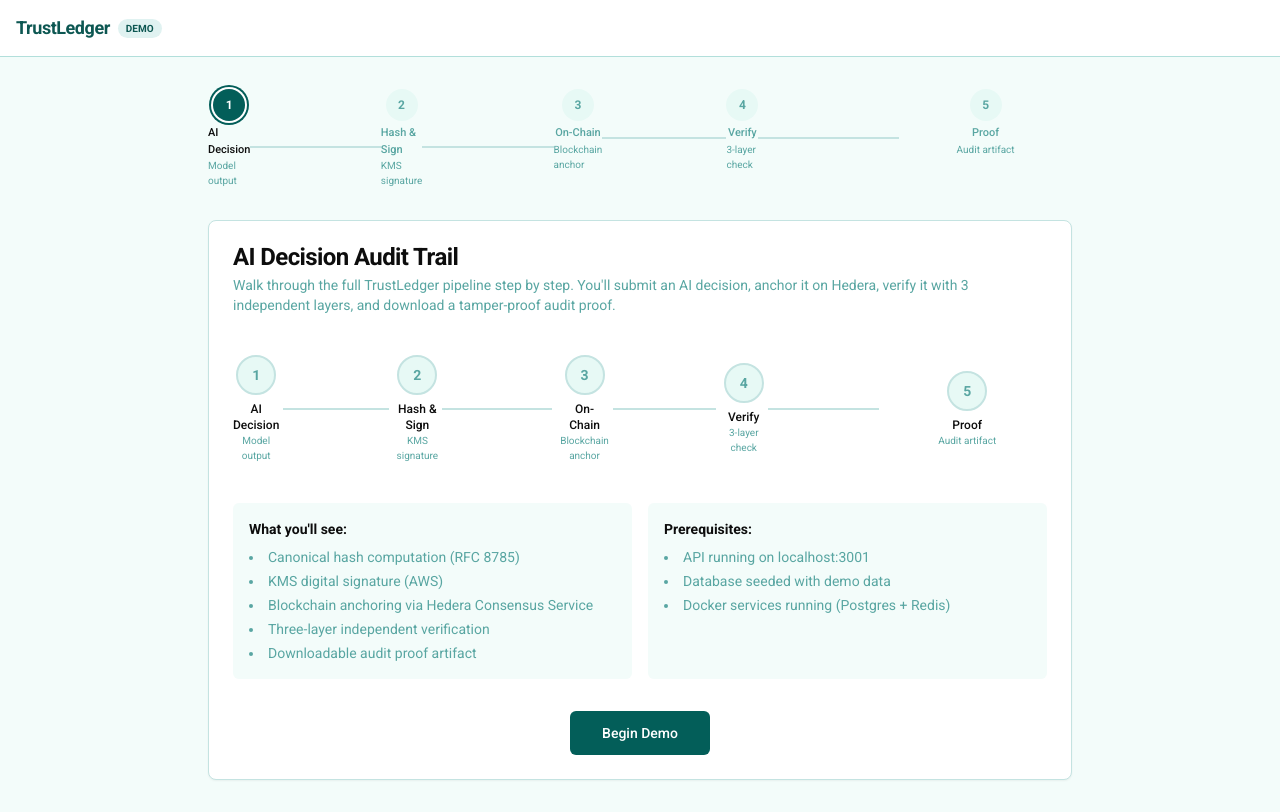
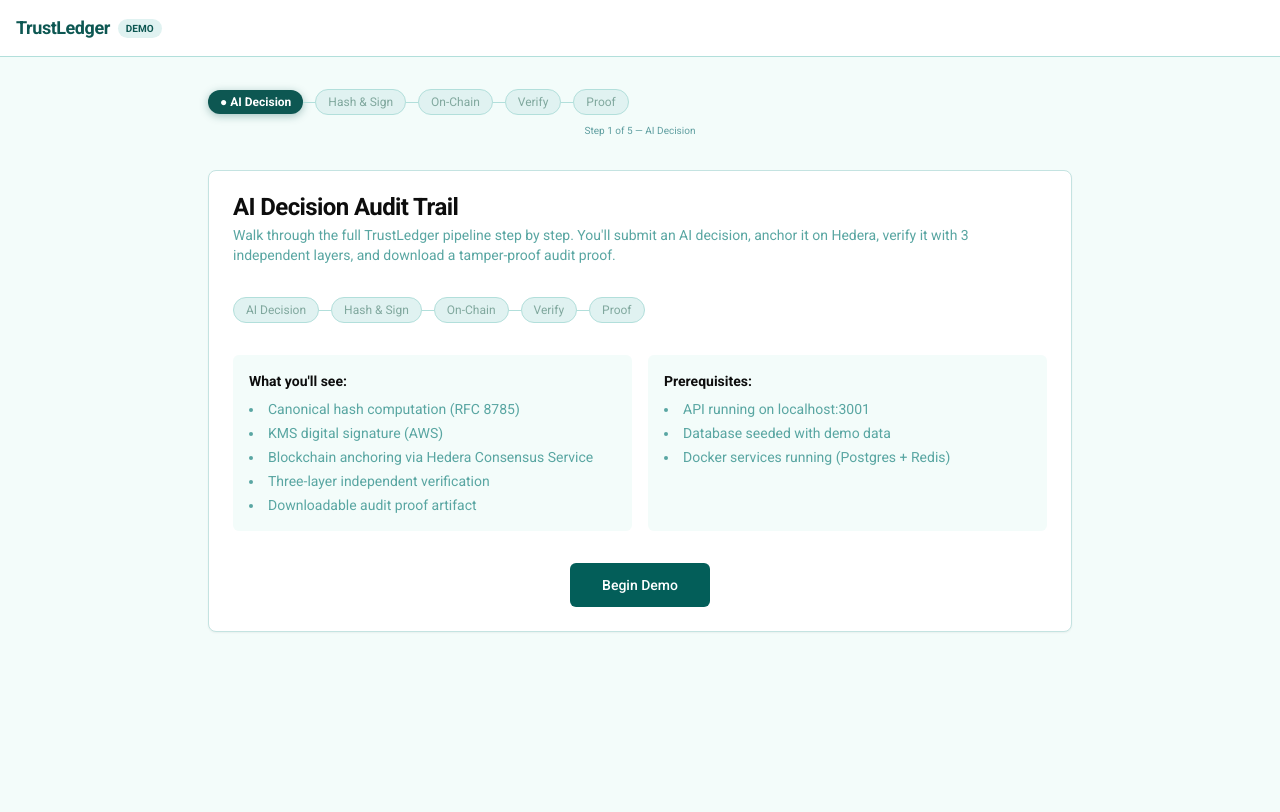
Before and after one commit to kimerran/trust-ledger-hedera, a Next.js app in the folder apps/demo/: page / in a window 1280 px wide. Built offline with nearby package versions, Linux system fonts and the light colour scheme; no server answers.

Commit message:
style(demo): rewrite pipeline indicators as pill badges

```diff
--- a/apps/demo/components/PipelineDiagram.tsx
+++ b/apps/demo/components/PipelineDiagram.tsx
@@ -1,41 +1,23 @@
 'use client';
 
 const stages = [
-  { label: 'AI Decision', icon: '1', desc: 'Model output' },
-  { label: 'Hash & Sign', icon: '2', desc: 'KMS signature' },
-  { label: 'On-Chain', icon: '3', desc: 'Blockchain anchor' },
-  { label: 'Verify', icon: '4', desc: '3-layer check' },
-  { label: 'Proof', icon: '5', desc: 'Audit artifact' },
+  { label: 'AI Decision', desc: 'Model output' },
+  { label: 'Hash & Sign', desc: 'KMS signature' },
+  { label: 'On-Chain', desc: 'Blockchain anchor' },
+  { label: 'Verify', desc: '3-layer check' },
+  { label: 'Proof', desc: 'Audit artifact' },
 ];
 
-interface PipelineDiagramProps {
-  activeStep?: number;
-}
-
-export function PipelineDiagram({ activeStep = -1 }: PipelineDiagramProps) {
+export function PipelineDiagram() {
   return (
-    <div className="flex items-center justify-between gap-1 py-4">
+    <div className="flex items-center flex-wrap py-2">
       {stages.map((stage, i) => (
-        <div key={stage.label} className="flex items-center flex-1">
-          <div className="flex flex-col items-center text-center flex-1">
-            <div
-              className={`w-10 h-10 rounded-full flex items-center justify-center text-sm font-bold border-2 transition-colors ${
-                i <= activeStep
-                  ? 'bg-primary text-primary-foreground border-primary'
-                  : 'bg-muted text-muted-foreground border-border'
-              }`}
-            >
-              {stage.icon}
-            </div>
-            <span className="text-xs font-medium mt-1.5">{stage.label}</span>
-            <span className="text-[10px] text-muted-foreground">{stage.desc}</span>
-          </div>
+        <div key={stage.label} className="flex items-center">
+          <span className="rounded-full px-3 py-1 text-xs bg-[#E0F2F1] border border-[#B2DFDB] text-[#80A89E] whitespace-nowrap">
+            {stage.label}
+          </span>
           {i < stages.length - 1 && (
-            <div
-              className={`h-0.5 w-full min-w-[20px] mx-1 transition-colors ${
-                i < activeStep ? 'bg-primary' : 'bg-border'
-              }`}
-            />
+            <div className="h-px w-3 bg-[#B2DFDB] flex-shrink-0" />
           )}
         </div>
       ))}
--- a/apps/demo/components/StepIndicator.tsx
+++ b/apps/demo/components/StepIndicator.tsx
@@ -17,43 +17,37 @@ interface PipelineIndicatorProps {
 
 export function PipelineIndicator({ completedStages, activeStage }: PipelineIndicatorProps) {
   return (
-    <div className="flex items-start justify-between mb-8">
+    <div className="mb-8">
+      <div className="flex items-center flex-wrap">
         {PIPELINE_STAGES.map((stage, i) => {
           const done = i < completedStages;
           const active = i === activeStage;
+
+          const pillClass = done
+            ? 'bg-emerald-100 border border-emerald-300 text-emerald-700 font-semibold'
+            : active
+              ? 'bg-[#0D5752] text-white font-semibold shadow-[0_2px_8px_rgba(13,87,82,0.35)]'
+              : 'bg-[#E0F2F1] border border-[#B2DFDB] text-[#80A89E]';
+
+          const prefix = done ? '✓ ' : active ? '● ' : '';
+
           return (
-          <div key={stage.label} className="flex items-center flex-1">
-            <div className="flex flex-col items-center flex-1">
-              <div
-                className={`w-8 h-8 rounded-full flex items-center justify-center text-xs font-bold transition-all ${
-                  done
-                    ? 'bg-green-600 text-white'
-                    : active
-                      ? 'bg-primary text-primary-foreground ring-2 ring-primary ring-offset-2'
-                      : 'bg-muted text-muted-foreground'
-                }`}
-              >
-                {done ? '\u2713' : i + 1}
-              </div>
-              <span
-                className={`text-[11px] mt-1 font-medium ${
-                  active ? 'text-foreground' : done ? 'text-green-700' : 'text-muted-foreground'
-                }`}
-              >
-                {stage.label}
+            <div key={stage.label} className="flex items-center">
+              <span className={`rounded-full px-3 py-1 text-xs whitespace-nowrap transition-all ${pillClass}`}>
+                {prefix}{stage.label}
               </span>
-              <span className="text-[10px] text-muted-foreground">{stage.sub}</span>
-            </div>
               {i < PIPELINE_STAGES.length - 1 && (
-              <div
-                className={`h-0.5 w-full min-w-[12px] mt-4 ${
-                  i < completedStages ? 'bg-green-600' : 'bg-border'
-                }`}
-              />
+                <div className="h-px w-3 bg-[#B2DFDB] flex-shrink-0" />
               )}
             </div>
           );
         })}
       </div>
+      {activeStage >= 0 && (
+        <p className="text-[10px] text-[#5F9EA0] text-center mt-2">
+          Step {activeStage + 1} of 5 — {PIPELINE_STAGES[activeStage].label}
+        </p>
+      )}
+    </div>
   );
 }
```
Lines whose indentation alone changed are shown as unchanged.
